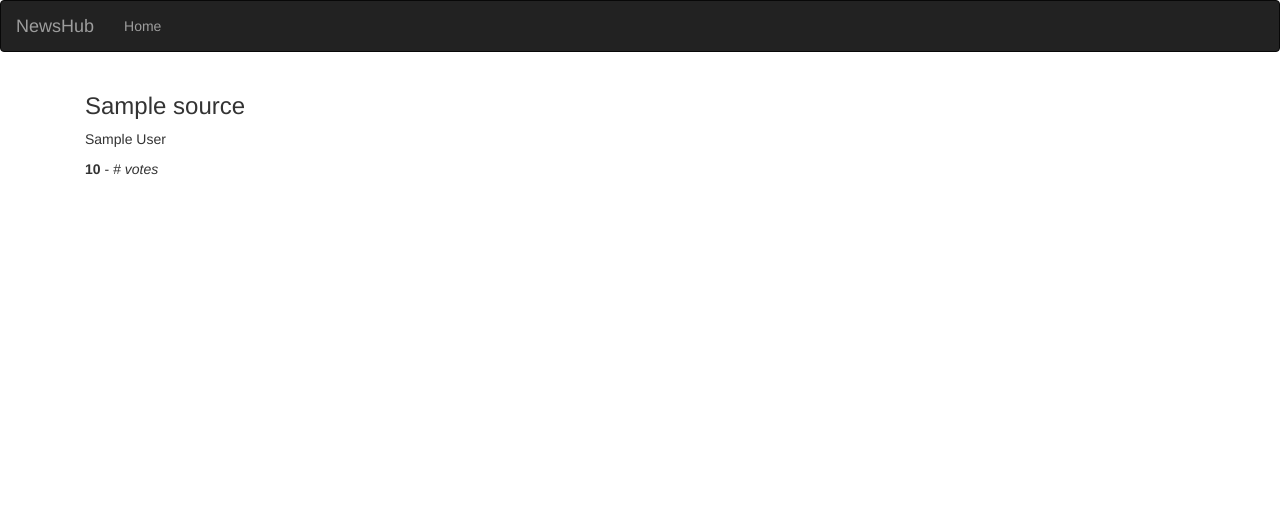
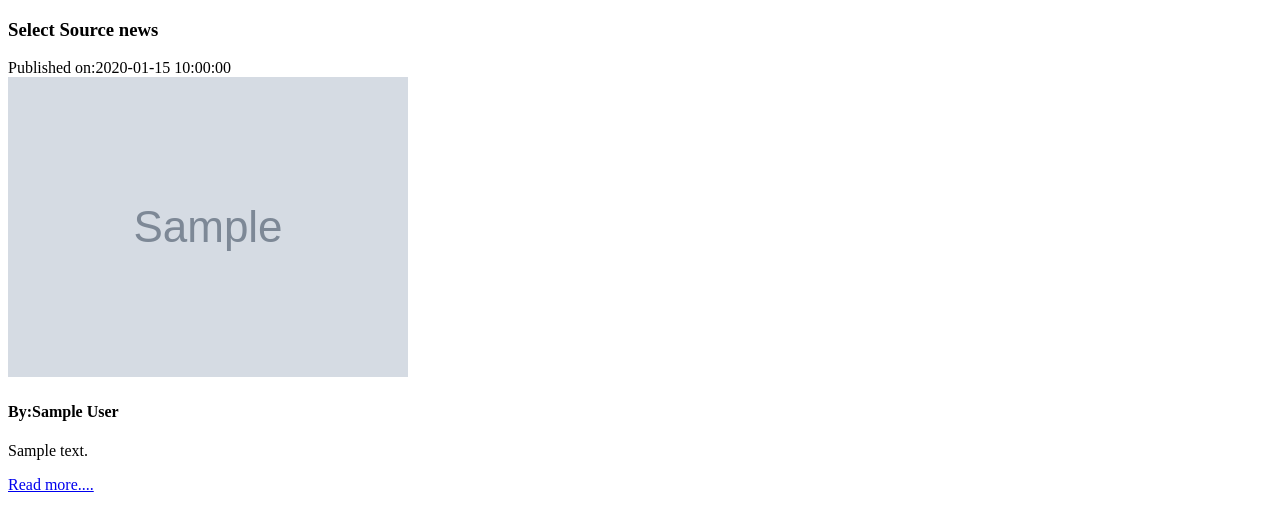
Before and after one commit to JohnKarima/news-hub, a Flask app: template app/templates/articles.html in a window 1280 px wide. Shown: the top 531 px of the page. Run offline with Flask 2, Linux system fonts and the light colour scheme; the template is opened without the code that fills it: most values are stand-ins (such as "Sample title", 1, 10 or a date in 2020); grey boxes marked "Sample" are stand-in pictures; parts of the project's set-up code (start-up, migrations or seed data) failed here and were passed over; some libraries are stand-ins or nearby versions.

Commit message:
link to articles page

```diff
--- a/app/config.py
+++ b/app/config.py
@@ -5,6 +5,8 @@ class Config:
     # NEWS_API_BASE_URL = 'https://newsapi.org/v2/sources?&apiKey={}'
     NEWS_API_BASE_URL = 'https://newsapi.org/v2/sources?language={}&apiKey={}'
     NEWS_API_BASE_URL2 = 'https://newsapi.org/v2/top-headlines?sources={}&apiKey={}'
+
+    # 29b2fc954c1f4a0984f179de7a14f202
 
 class ProdConfig(Config):
     '''
--- a/app/templates/articles.html
+++ b/app/templates/articles.html
@@ -1,22 +1,15 @@
-{% extends 'base.html'%}
-<!-- Content block -->
-{% block content %}
-<div class="container">
+{% import 'macros.html' as macro%}
+<!DOCTYPE html>
+<html lang="en">
+<head>
+    <meta charset="UTF-8">
+    <meta name="viewport" content="width=device-width, initial-scale=1.0">
+    <title>articles</title>
+</head>
+<body>
+    <h3> Select Source news</h3>
 
-    <!-- Poster background -->
-    <div class="row">
-        <div class="col-xs-6 col-sm-6 col-md-6 col-lg-6 posterPath" style="background: url({{source.url}}) no-repeat center center"></div>
-        </div>
+    {{ macro.article(article) }}
 
-        <div class="col-xs-6 col-sm-6 col-md-6 col-lg-6 source-details">
-            <h3>{{ source.name }}</h3>
-
-            <p class="overview"> {{ source.author }}</p>
-            <p class="ratings"> <b> {{ source.category.vote_average }}</b> - <i>{{ source.url}} votes </i> </p>
-
-
-        </div>
-    </div>
-
-</div>
-{% endblock %}
+</body>
+</html>
--- a/app/templates/base.html
+++ b/app/templates/base.html
@@ -1,5 +1 @@
 {% extends 'bootstrap/base.html'%}
-<!-- Navbar block  -->
-{% block navbar %}
-    {% include 'navbar.html' %}
-{% endblock %}
--- a/app/templates/macros.html
+++ b/app/templates/macros.html
@@ -1,17 +1,29 @@
 {% macro displaySourceList(source_list) %}
 
     {% for source in source_list %}
-        <li>{{ source.name}}</li>
-        <a href="/source/{{source.id}}">
+        <li class="text-center">
+            <a href="/articles/{{source.id}}">
+                {{ source.name|truncate(100)}}</a>
+        </li>
+
     {% endfor %}
 
 {% endmacro %}
 
-{% macro displayArticlesList(source_list) %}
+{%  macro article(article_list) %}
 
-    {% for source in source_list %}
-        <li>{{ source.name}}</li>
-        <a href="/source/{{source.id}}">
+    {% for arts in article_list %}
+    <div class="col-md-4 mt-3">
+
+        <div class="card  h-">
+            <div class="card-header">Published on:{{arts.publishedAt}}</div>
+            <img class="card-img-top " src="{{arts.urlToImage}}"  alt="{{arts.name}}">
+            <div class="card-body">
+            <h4 class="card-title">By:{{arts.author}}</h4>
+            <p class="card-text">{{arts.description |truncate(100)}}</p>
+            <a href="{{arts.url}}"  target="_blank" class="btn btn-primary stretched-link">Read more....</a>
+            </div>
+        </div>
+    </div>
     {% endfor %}
-
 {% endmacro %}
--- a/app/templates/navbar.html
+++ /dev/null
@@ -1,18 +0,0 @@
-<div class="navbar navbar-inverse" role="navigation">
-    <div class="container-fluid">
-        <div class="navbar-header">
-            <button type="button" class="navbar-toggle" data-toggle="collapse" data-target=".navbar-collapse">
-              <span class="sr-only">Toggle navigation</span>
-              <span class="icon-bar"></span>
-              <span class="icon-bar"></span>
-              <span class="icon-bar"></span>
-            </button>
-            <a class="navbar-brand" href="/"> NewsHub </a>
-        </div>
-        <div class="navbar-collapse collapse">
-            <ul class="nav navbar-nav">
-                <li><a href="/">Home</a></li>
-        </div>
-
-    </div>
-</div>
```
Also changed, not shown: app/error.py (+6 -6 lines), app/request.py (+162 -1 lines), app/templates/index.html (+20 -9 lines), app/views.py (+41 -8 lines), app/article_test.py (renamed from app/articles_test.py), app/templates/fourOwfour.html (deleted).
